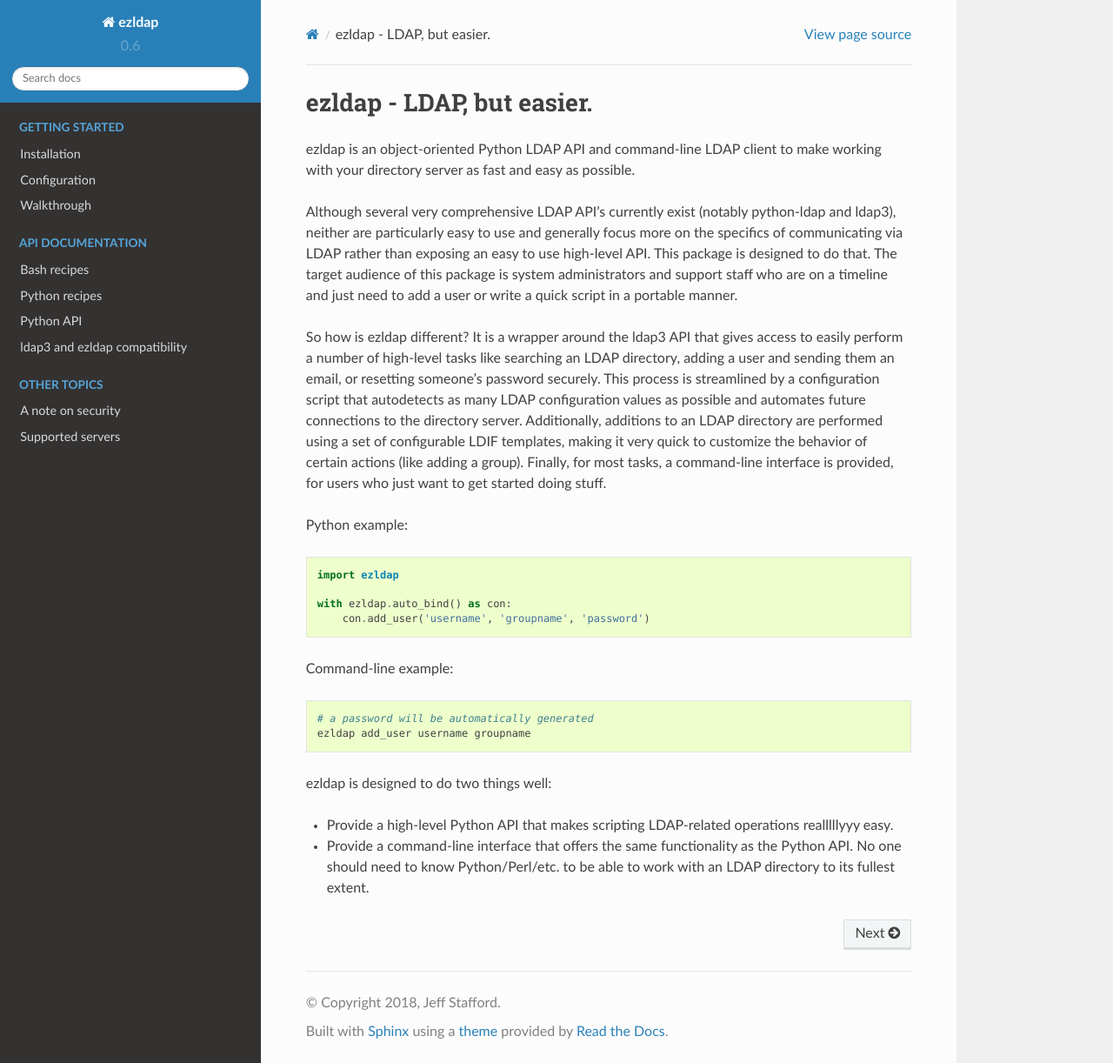
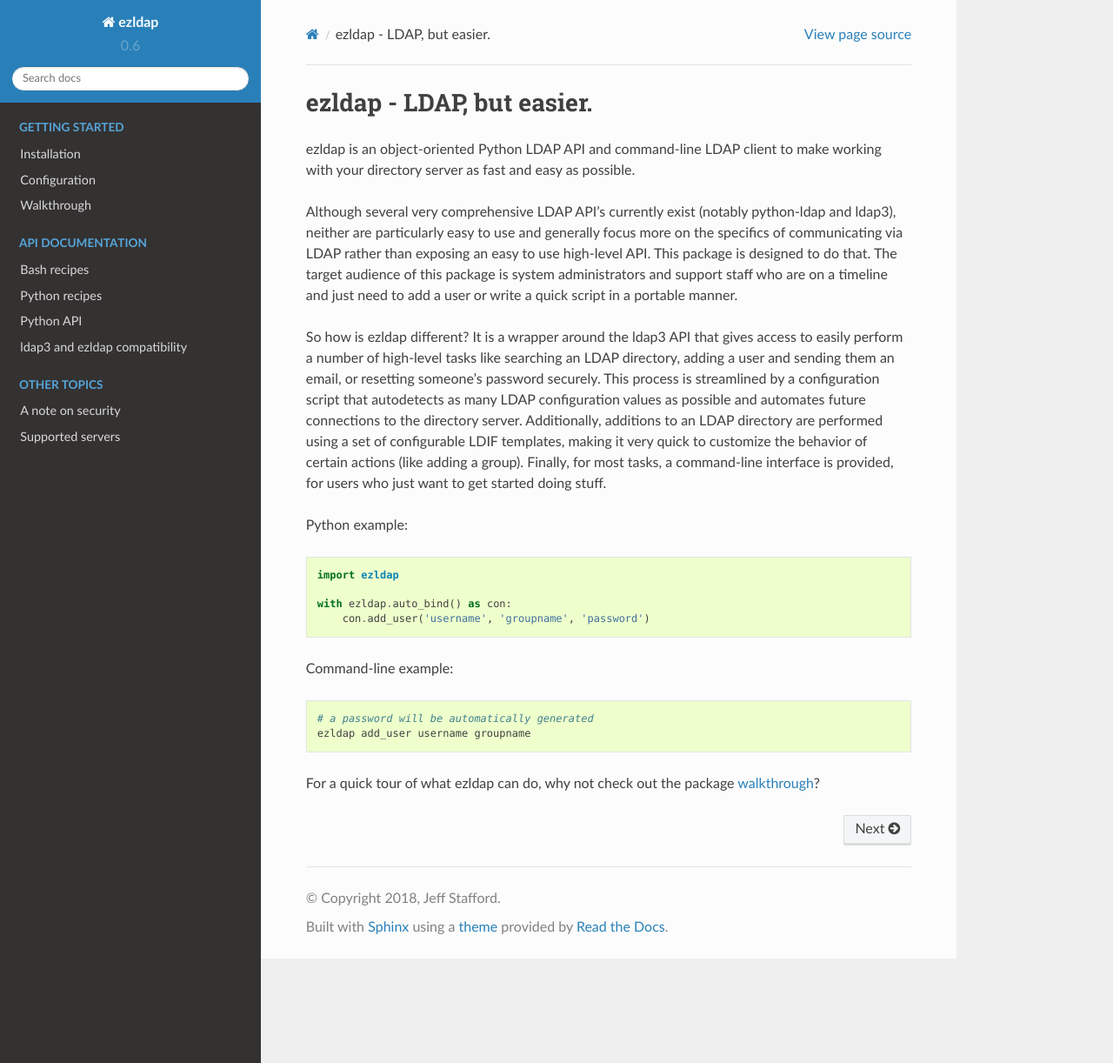
Before and after one commit to jstaf/ezldap, a Sphinx documentation site: the page built from docs/index.rst, in a window 1280 px wide and 1222 px high. Shown: the whole window at 87% size. Built offline with Sphinx 7.4.7 and the Read the Docs theme 2.0.0, drawn with Linux system fonts in a browser that asks for light colours.

Commit message:
add link to tutorial

```diff
--- a/docs/index.rst
+++ b/docs/index.rst
@@ -39,12 +39,7 @@
   # a password will be automatically generated
   ezldap add_user username groupname
 
-ezldap is designed to do two things well:
-
-* Provide a high-level Python API that makes scripting LDAP-related operations realllllyyy easy.
-
-* Provide a command-line interface that offers the same functionality as the Python API.
-  No one should need to know Python/Perl/etc. to be able to work with an LDAP directory to its fullest extent.
+For a quick tour of what ezldap can do, why not check out the package `walkthrough </tutorial.html>`_?
 
 .. toctree::
    :maxdepth: 3
```
